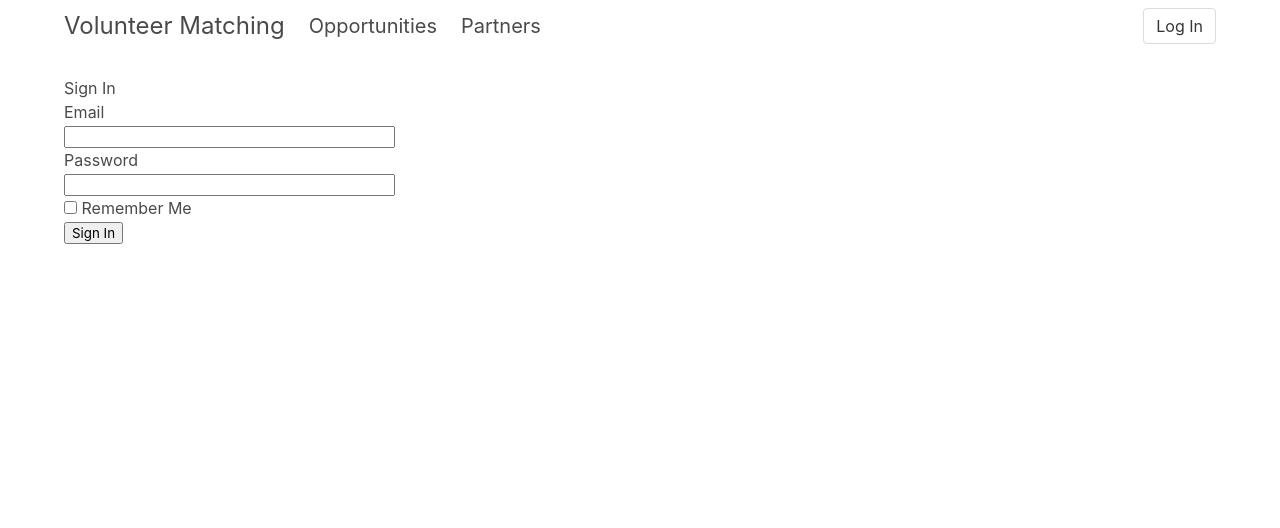
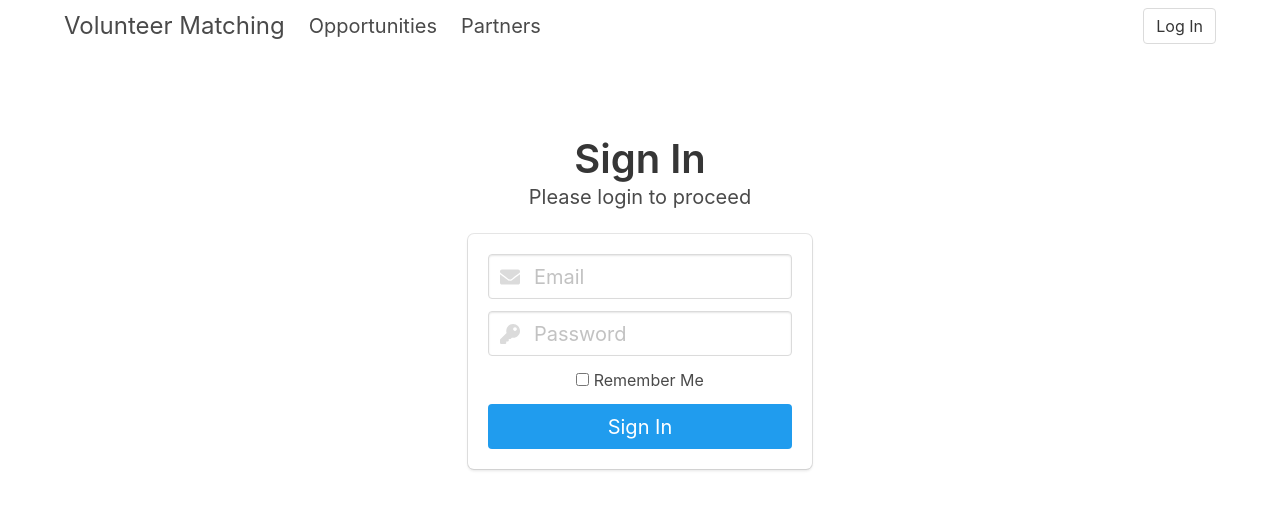
Before and after one commit to CodeForFoco/volunteercore, a Flask app: page /login in a window 1280 px wide. Shown: the top 528 px of the page. Run offline with Flask 2, Linux system fonts and the light colour scheme; some libraries are stand-ins or nearby versions.

Commit message:
Add styling to login template

```diff
--- a/volunteermatching/templates/auth/login.html
+++ b/volunteermatching/templates/auth/login.html
@@ -1,33 +1,57 @@
 {% extends "base.html" %}
 
 {% block content %}
-    <h1>Sign In</h1>
+<div class="hero-body">
+  <div class="container has-text-centered">
+    <div class="column is-4 is-offset-4">
+      <h1 class="title is-2">Sign In</h1>
       {% with messages = get_flashed_messages() %}
         {% if messages %}
-        <ul>
           {% for message in messages %}
-        <li>{{ message }}</li>
+          <p class="notification is-primary">
+          {{ message }}
+          </p>
           {% endfor %}
-        </ul>
+        {% else %}
+          <p class="subtitle">Please login to proceed</p>
         {% endif %}
       {% endwith %}
+      <div class="box">
         <form action="" method="post" novalidate>
             {{ form.hidden_tag() }}
-        <p>
-            {{ form.email.label }}<br>
-            {{ form.email(size=32) }}<br>
+          <div class="field">
+            <div class="control has-icons-left">
+              {{ form.email(class="input is-medium", placeholder="Email") }}
+              <span class="icon is-left">
+                <i class="fas fa-envelope"></i>
+              </span>
               {% for error in form.email.errors %}
               <span style="color: red;">[{{ error }}]</span>
               {% endfor %}
-        </p>
-        <p>
-            {{ form.password.label }}<br>
-            {{ form.password(size=32) }}<br>
+            </div>
+          </div>
+          <div class="field">
+            <div class="control has-icons-left">
+              {{ form.password(class="input is-medium", placeholder="Password") }}
+              <span class="icon is-left">
+                <i class="fas fa-key"></i>
+              </span>
               {% for error in form.password.errors %}
               <span style="color: red;">[{{ error }}]</span>
               {% endfor %}
-        </p>
-        <p>{{ form.remember_me() }} {{ form.remember_me.label }}</p>
-        <p>{{ form.submit() }}</p>
+            </div>
+          </div>
+          <div class="field">
+            <label class="checkbox">
+              {{ form.remember_me() }} {{ form.remember_me.label }}
+            </label>
+          </div>
+          <div class="field">
+            {{ form.submit(class="button is-block is-info is-medium is-fullwidth") }}
+          </div>
         </form>
+      </div>
+    </div>
+  </div>
+</div>
 {% endblock %}
```
Lines whose indentation alone changed are shown as unchanged.
